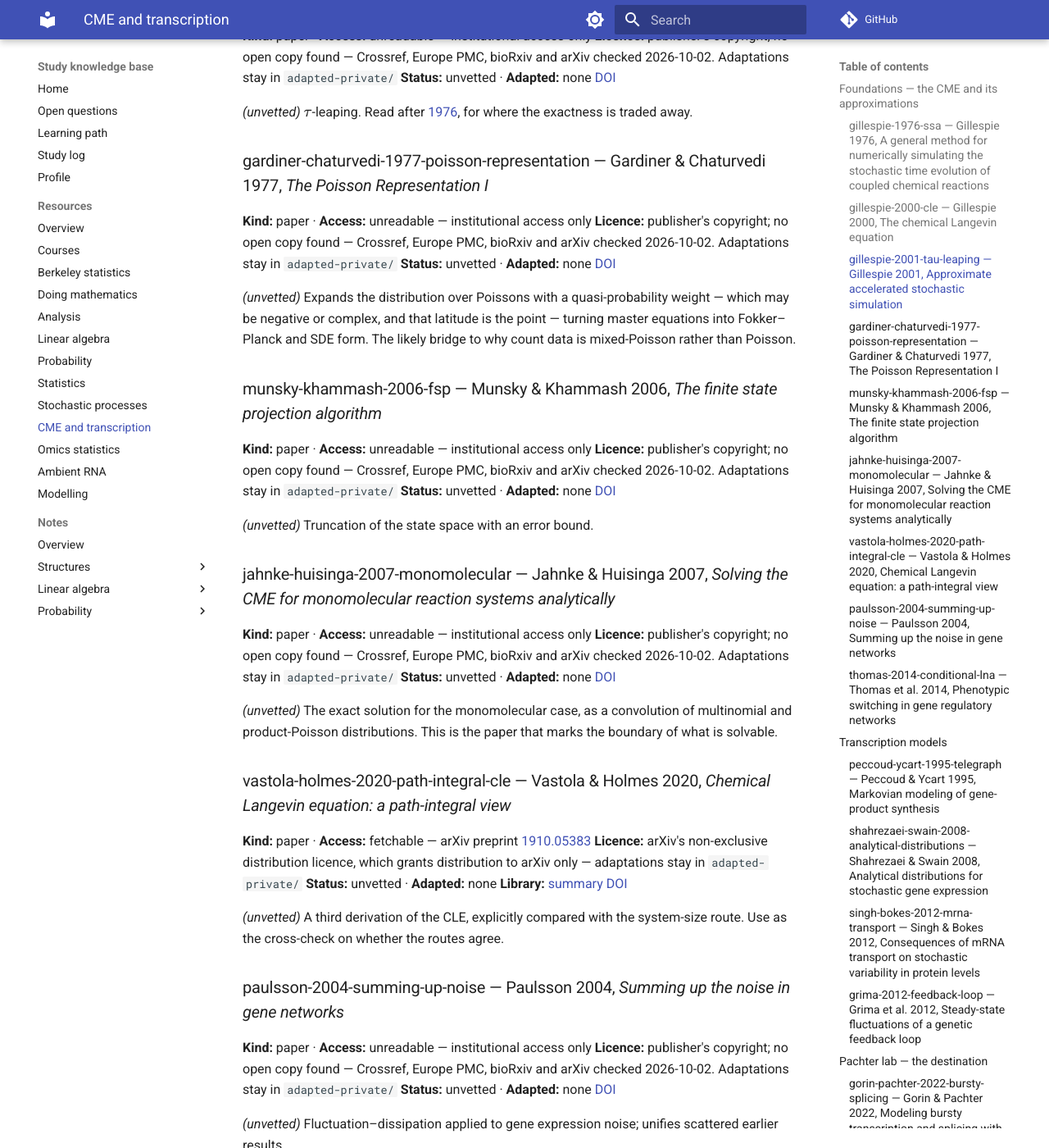
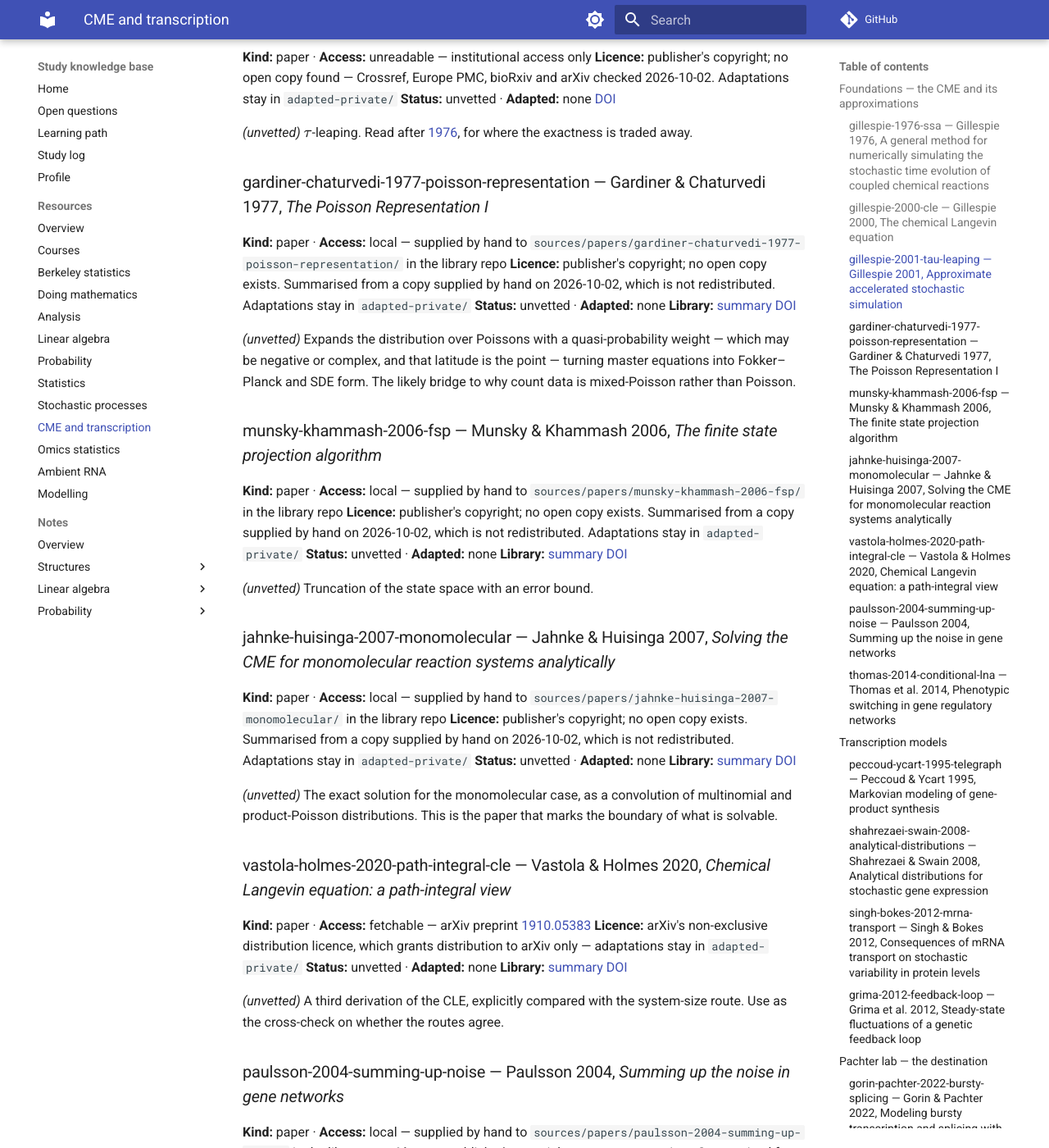
Before and after one commit to Claptar/knowledge-base, an MkDocs documentation site: the page built from docs/resources/cme-transcription.md, in a window 1280 px wide and 1400 px high, scrolled down 1263 px. Shown: the whole window at 82% size. Built offline with MkDocs 1.6.1 and Material for MkDocs 9.7.7, drawn with Linux system fonts in a browser that asks for light colours; comment, search, counter and statistics services are not loaded; some of the changed text lies outside the part shown.

Commit message:
Link six CME classics to their library summaries
Gillespie 1976, Gardiner & Chaturvedi, Jahnke & Huisinga, Munsky &
Khammash, Paulsson and Peccoud & Ycart, from copies supplied by hand.

Co-Authored-By: Claude Opus 5.5 <noreply@anthropic.com>

```diff
--- a/docs/resources/cme-transcription.md
+++ b/docs/resources/cme-transcription.md
@@ -28,9 +28,10 @@ The primary literature the [learning path](../path.md) terminates in. These are
 
 ### gillespie-1976-ssa — Gillespie 1976, *A general method for numerically simulating the stochastic time evolution of coupled chemical reactions* { #gillespie-1976-ssa }
 
-**Kind:** paper · **Access:** unreadable — institutional access only
-**Licence:** publisher's copyright; no open copy found — Crossref, Europe PMC, bioRxiv and arXiv checked 2026-10-02. Adaptations stay in `adapted-private/`
+**Kind:** paper · **Access:** local — supplied by hand to `sources/papers/gillespie-1976-ssa/` in the library repo
+**Licence:** publisher's copyright; no open copy exists. Summarised from a copy supplied by hand on 2026-10-02, which is not redistributed. Adaptations stay in `adapted-private/`
 **Status:** unvetted · **Adapted:** none
+**Library:** [summary](https://claptar.github.io/knowledge-base-library/papers/computational-biology/gillespie-1976-ssa/)
 [DOI](<https://doi.org/10.1016/0021-9991(76)90041-3>)
 
 *(unvetted)* The SSA. The original, so it argues for the algorithm rather than presenting it; that
@@ -58,9 +59,10 @@ traded away.
 
 ### gardiner-chaturvedi-1977-poisson-representation — Gardiner & Chaturvedi 1977, *The Poisson Representation I* { #gardiner-chaturvedi-1977-poisson-representation }
 
-**Kind:** paper · **Access:** unreadable — institutional access only
-**Licence:** publisher's copyright; no open copy found — Crossref, Europe PMC, bioRxiv and arXiv checked 2026-10-02. Adaptations stay in `adapted-private/`
+**Kind:** paper · **Access:** local — supplied by hand to `sources/papers/gardiner-chaturvedi-1977-poisson-representation/` in the library repo
+**Licence:** publisher's copyright; no open copy exists. Summarised from a copy supplied by hand on 2026-10-02, which is not redistributed. Adaptations stay in `adapted-private/`
 **Status:** unvetted · **Adapted:** none
+**Library:** [summary](https://claptar.github.io/knowledge-base-library/papers/computational-biology/gardiner-chaturvedi-1977-poisson-representation/)
 [DOI](https://doi.org/10.1007/BF01014349)
 
 *(unvetted)* Expands the distribution over Poissons with a quasi-probability weight — which may be
@@ -69,18 +71,20 @@ and SDE form. The likely bridge to why count data is mixed-Poisson rather than P
 
 ### munsky-khammash-2006-fsp — Munsky & Khammash 2006, *The finite state projection algorithm* { #munsky-khammash-2006-fsp }
 
-**Kind:** paper · **Access:** unreadable — institutional access only
-**Licence:** publisher's copyright; no open copy found — Crossref, Europe PMC, bioRxiv and arXiv checked 2026-10-02. Adaptations stay in `adapted-private/`
+**Kind:** paper · **Access:** local — supplied by hand to `sources/papers/munsky-khammash-2006-fsp/` in the library repo
+**Licence:** publisher's copyright; no open copy exists. Summarised from a copy supplied by hand on 2026-10-02, which is not redistributed. Adaptations stay in `adapted-private/`
 **Status:** unvetted · **Adapted:** none
+**Library:** [summary](https://claptar.github.io/knowledge-base-library/papers/computational-biology/munsky-khammash-2006-fsp/)
 [DOI](https://doi.org/10.1063/1.2145882)
 
 *(unvetted)* Truncation of the state space with an error bound.
 
 ### jahnke-huisinga-2007-monomolecular — Jahnke & Huisinga 2007, *Solving the CME for monomolecular reaction systems analytically* { #jahnke-huisinga-2007-monomolecular }
 
-**Kind:** paper · **Access:** unreadable — institutional access only
-**Licence:** publisher's copyright; no open copy found — Crossref, Europe PMC, bioRxiv and arXiv checked 2026-10-02. Adaptations stay in `adapted-private/`
+**Kind:** paper · **Access:** local — supplied by hand to `sources/papers/jahnke-huisinga-2007-monomolecular/` in the library repo
+**Licence:** publisher's copyright; no open copy exists. Summarised from a copy supplied by hand on 2026-10-02, which is not redistributed. Adaptations stay in `adapted-private/`
 **Status:** unvetted · **Adapted:** none
+**Library:** [summary](https://claptar.github.io/knowledge-base-library/papers/computational-biology/jahnke-huisinga-2007-monomolecular/)
 [DOI](https://doi.org/10.1007/s00285-006-0034-x)
 
 *(unvetted)* The exact solution for the monomolecular case, as a convolution of multinomial and
@@ -99,9 +103,10 @@ the cross-check on whether the routes agree.
 
 ### paulsson-2004-summing-up-noise — Paulsson 2004, *Summing up the noise in gene networks* { #paulsson-2004-summing-up-noise }
 
-**Kind:** paper · **Access:** unreadable — institutional access only
-**Licence:** publisher's copyright; no open copy found — Crossref, Europe PMC, bioRxiv and arXiv checked 2026-10-02. Adaptations stay in `adapted-private/`
+**Kind:** paper · **Access:** local — supplied by hand to `sources/papers/paulsson-2004-summing-up-noise/` in the library repo
+**Licence:** publisher's copyright; no open copy exists. Summarised from a copy supplied by hand on 2026-10-02, which is not redistributed. Adaptations stay in `adapted-private/`
 **Status:** unvetted · **Adapted:** none
+**Library:** [summary](https://claptar.github.io/knowledge-base-library/papers/computational-biology/paulsson-2004-summing-up-noise/)
 [DOI](https://doi.org/10.1038/nature02257)
 
 *(unvetted)* Fluctuation–dissipation applied to gene expression noise; unifies scattered earlier
@@ -120,9 +125,10 @@ results.
 
 ### peccoud-ycart-1995-telegraph — Peccoud & Ycart 1995, *Markovian modeling of gene-product synthesis* { #peccoud-ycart-1995-telegraph }
 
-**Kind:** paper · **Access:** unreadable — institutional access only
-**Licence:** publisher's copyright; no open copy found — Crossref, Europe PMC, bioRxiv and arXiv checked 2026-10-02. Adaptations stay in `adapted-private/`
+**Kind:** paper · **Access:** local — supplied by hand to `sources/papers/peccoud-ycart-1995-telegraph/` in the library repo
+**Licence:** publisher's copyright; no open copy exists. Summarised from a copy supplied by hand on 2026-10-02, which is not redistributed. Adaptations stay in `adapted-private/`
 **Status:** unvetted · **Adapted:** none
+**Library:** [summary](https://claptar.github.io/knowledge-base-library/papers/computational-biology/peccoud-ycart-1995-telegraph/)
 [DOI](https://doi.org/10.1006/tpbi.1995.1027)
 
 *(unvetted)* The telegraph model and its analytical steady state. The origin of the two-state
```
